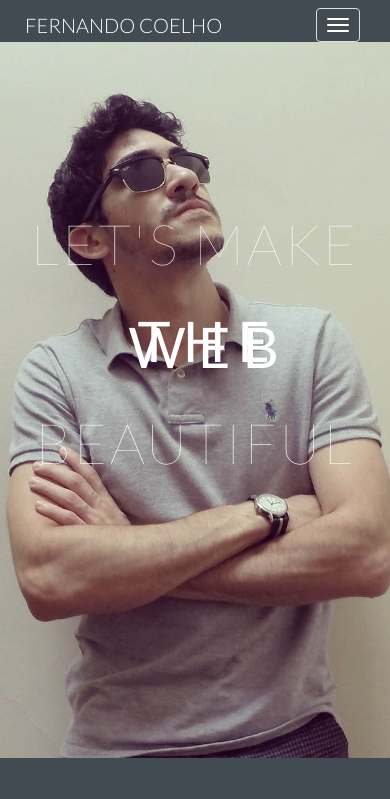
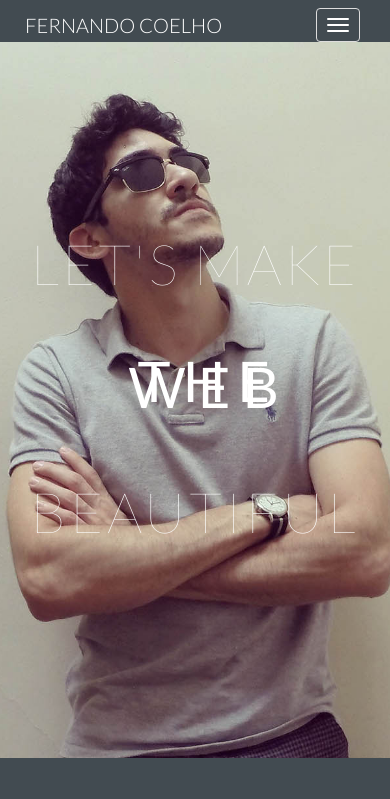
Before and after one commit to omninando/omninando.github.io, a web app: file index.html in a window 390 px wide. Shown: the top 799 px of the page. Run offline with its HTML, style and script files only (its server is not run), Linux system fonts and the light colour scheme; some libraries are stand-ins or nearby versions.

Commit message:
Headline Fix

```diff
--- a/css/main.css
+++ b/css/main.css
@@ -185,7 +185,7 @@ fieldset[disabled] .btn-primary.active {
 	color: #fff;
 	left: 0;
 	right: 0;
-	margin-top: 80px;
+	padding-top: 80px;
 }
 
 .headline2 {
@@ -200,8 +200,23 @@ fieldset[disabled] .btn-primary.active {
 	color: #fff;
 	left: 0;
 	right: 0;
-	margin-top: 80px;
+	padding-top: 80px;
 }
+
+.headline3 {
+	font-family: "Lato", Arial, sans-serif;
+	font-weight: 100;
+	font-size: 8em;
+	line-height: .1em;
+	letter-spacing: 0.07em;
+	text-transform: uppercase;
+	text-align: center;
+	color: #fff;
+	left: 0;
+	right: 0;
+	padding-top: 100px;
+}
+
 
 .who {
 	position: relative;
@@ -328,6 +343,13 @@ fieldset[disabled] .btn-primary.active {
 		right: 0;
 	}
 
+	.headline3 {
+	   font-size: 6em;
+	   text-align: center;
+	   left: 0;
+	   right: 0;
+    }
+
 	.who {
 		font-size: 1.2em;
 	}
@@ -369,6 +391,14 @@ fieldset[disabled] .btn-primary.active {
 		right: 0;
 	}
 
+	.headline3 {
+	   font-size: 5em;
+	   text-align: center;
+	   left: 0;
+	   right: 0;
+    }
+
+
 	.who {
 		font-size: 1.1em;
 	}
@@ -400,6 +430,13 @@ fieldset[disabled] .btn-primary.active {
 		left: 0;
 		right: 0;
 	}
+
+	.headline3 {
+	   font-size: 4em;
+	   text-align: center;
+	   left: 0;
+	   right: 0;
+    }
 
 	.who {
 		font-size: 1.0em;
@@ -440,6 +477,13 @@ fieldset[disabled] .btn-primary.active {
 		right: 0;
 	}
 
+	.headline3 {
+	   font-size: 4em;
+	   text-align: center;
+	   left: 0;
+	   right: 0;
+    }
+
 	.who {
 		font-size: 0.9em;
 	}
--- a/index.html
+++ b/index.html
@@ -70,7 +70,7 @@
 				<div class="col-md-10 col-md-offset-1">
 					  <h1 class="headline">Let's Make</h1>
 					  <h1 class="headline2">The Web</h1>
-					  <h1 class="headline">Beautiful</h1>
+					  <h1 class="headline3">Beautiful</h1>
 				</div>
 			</div>
 			<div class="row who">
```
